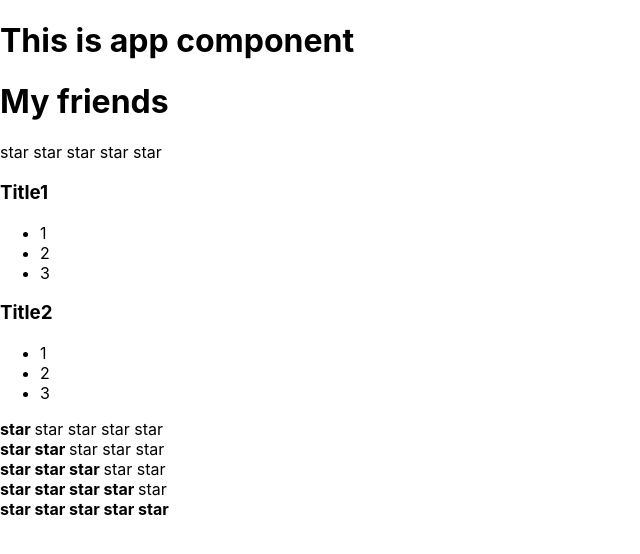
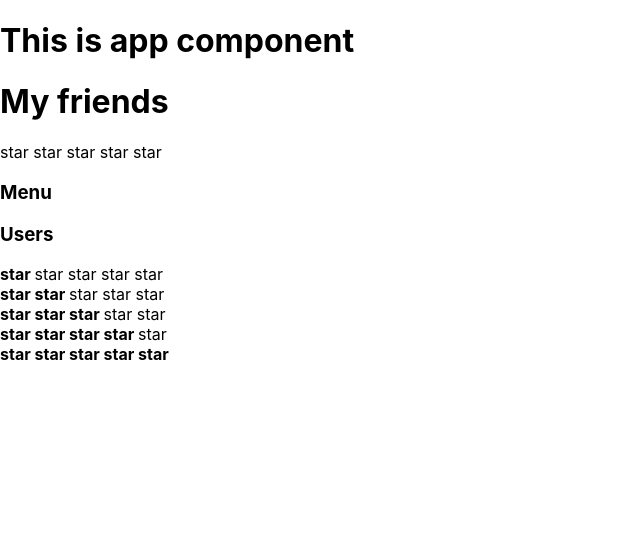
Before and after one commit to DmitryGK/react_redux, a React (Create React App) app: page / in a window 1280 px wide. Shown: the top 554 px of the page, without its empty margins (0-640 px from the left). Built offline with nearby package versions, Linux system fonts and the light colour scheme.

Commit message:
Add collapsed Accordion.tsx

```diff
--- a/src/App.tsx
+++ b/src/App.tsx
@@ -1,6 +1,6 @@
 import React from 'react';
 import './App.css';
-import Accordion from "./components/Accordion/Accordion";
+import {Accordion} from "./components/Accordion/Accordion";
 import {Rating} from "./components/Rating/Rating";
 
 
@@ -11,8 +11,8 @@
             <PageTitle title={'This is app component'}/>
             <PageTitle title={'My friends'}/>
             <Rating value={0}/>
-            <Accordion title={'Title1'}/>
-            <Accordion title={'Title2'}/>
+            <Accordion titleValue={'Menu'} collapsed={true}/>
+            <Accordion titleValue={'Users'} collapsed={true}/>
             <Rating value={1}/>
             <Rating value={2}/>
             <Rating value={3}/>
@@ -23,7 +23,11 @@
 }
 
 
-function PageTitle(props: any) {
+type PageTitlePropsType = {
+    title: string
+}
+
+function PageTitle(props: PageTitlePropsType) {
     console.log('AppTitle rendering')
     return <h1>{props.title}</h1>
 }
--- a/src/components/Accordion/Accordion.tsx
+++ b/src/components/Accordion/Accordion.tsx
@@ -1,29 +1,42 @@
 import React from "react";
 
-function Accordion(props:any) {
-    console.log('Accordion rendering')
-    return (
-        <div>
-            <AccordionTitle title={props.title}/>
-            <AccordionBody/>
-        </div>
-    )
+
+type AccordionPropsType = {
+    titleValue: string
+    collapsed: boolean
 }
 
-function AccordionTitle(props: any) {
+export function Accordion(props: AccordionPropsType) {
+
+    if (props.collapsed === true) {
+        return (
+            <div>
+                <AccordionTitle title={props.titleValue}/>
+            </div>
+        )
+    } else {
+        return (
+            <div>
+                <AccordionTitle title={props.titleValue}/>
+                <AccordionBody/>
+            </div>
+        )
+    }
+}
+type AccordionTitlePropsType = {
+    title: string
+}
+
+function AccordionTitle(props: AccordionTitlePropsType) {
     console.log('AccordionTitle rendering')
     return <h3>{props.title}</h3>
 }
 
 function AccordionBody() {
-    console.log('AccordionBody rendering')
-    return(
-        <ul>
+    return<ul>
             <li>1</li>
             <li>2</li>
             <li>3</li>
         </ul>
-    )
+
 }
-
-export default Accordion
--- a/src/components/Rating/Rating.tsx
+++ b/src/components/Rating/Rating.tsx
@@ -1,6 +1,12 @@
 import React from "react";
 
-export function Rating(props: any) {
+
+
+type RatingPropsType = {
+    value: 0 | 1 | 2 | 3 | 4 | 5
+}
+
+export function Rating(props: RatingPropsType) {
     console.log('Rating rendering')
 
 
@@ -70,7 +76,11 @@
     )
 }
 
-function Star(props: any) {
+type StarPropsType = {
+    selected: boolean
+}
+
+function Star(props: StarPropsType) {
     console.log('Star rendering')
     if (props.selected === true) {
         return <span><b>star </b></span>
```
